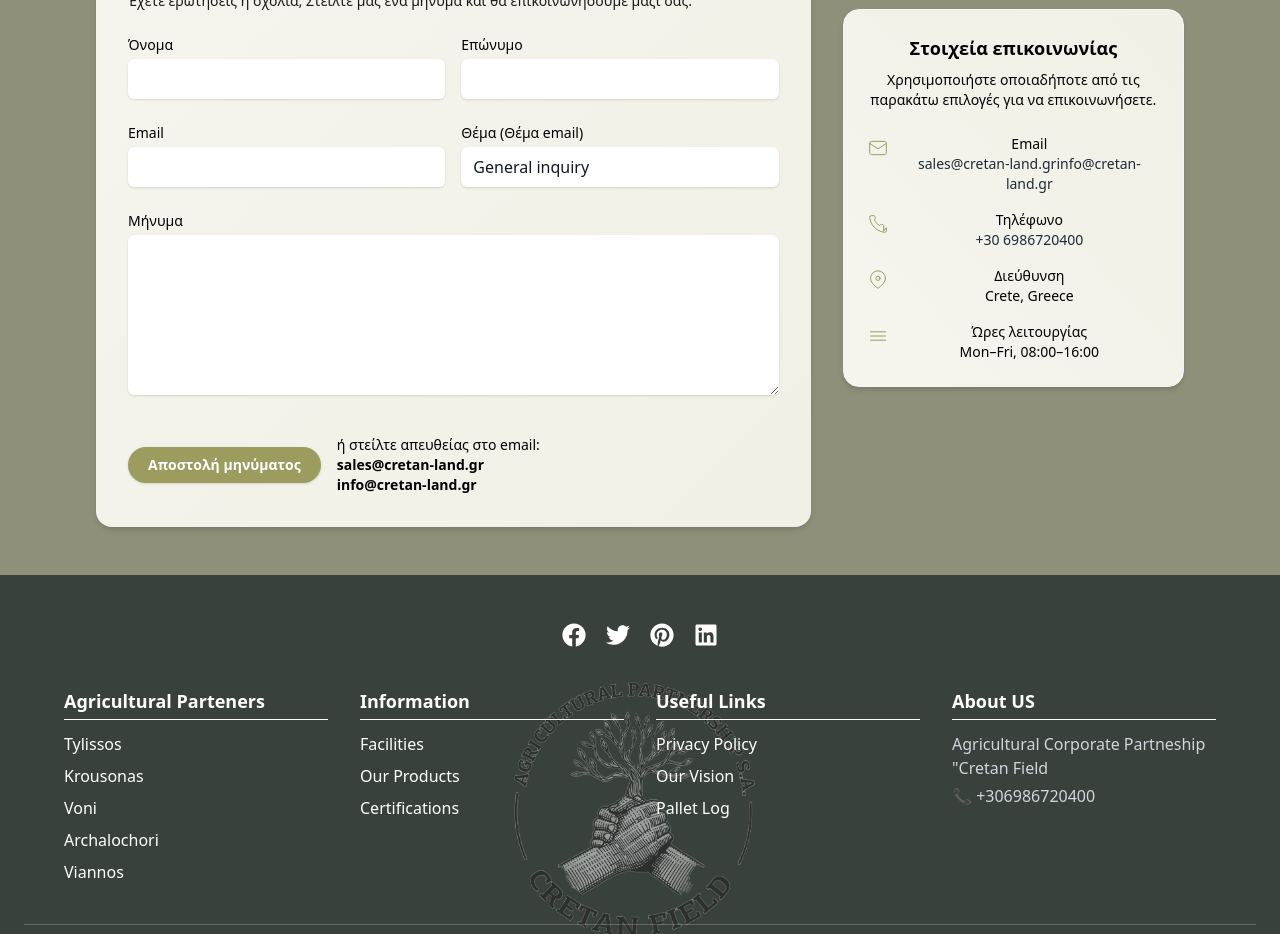
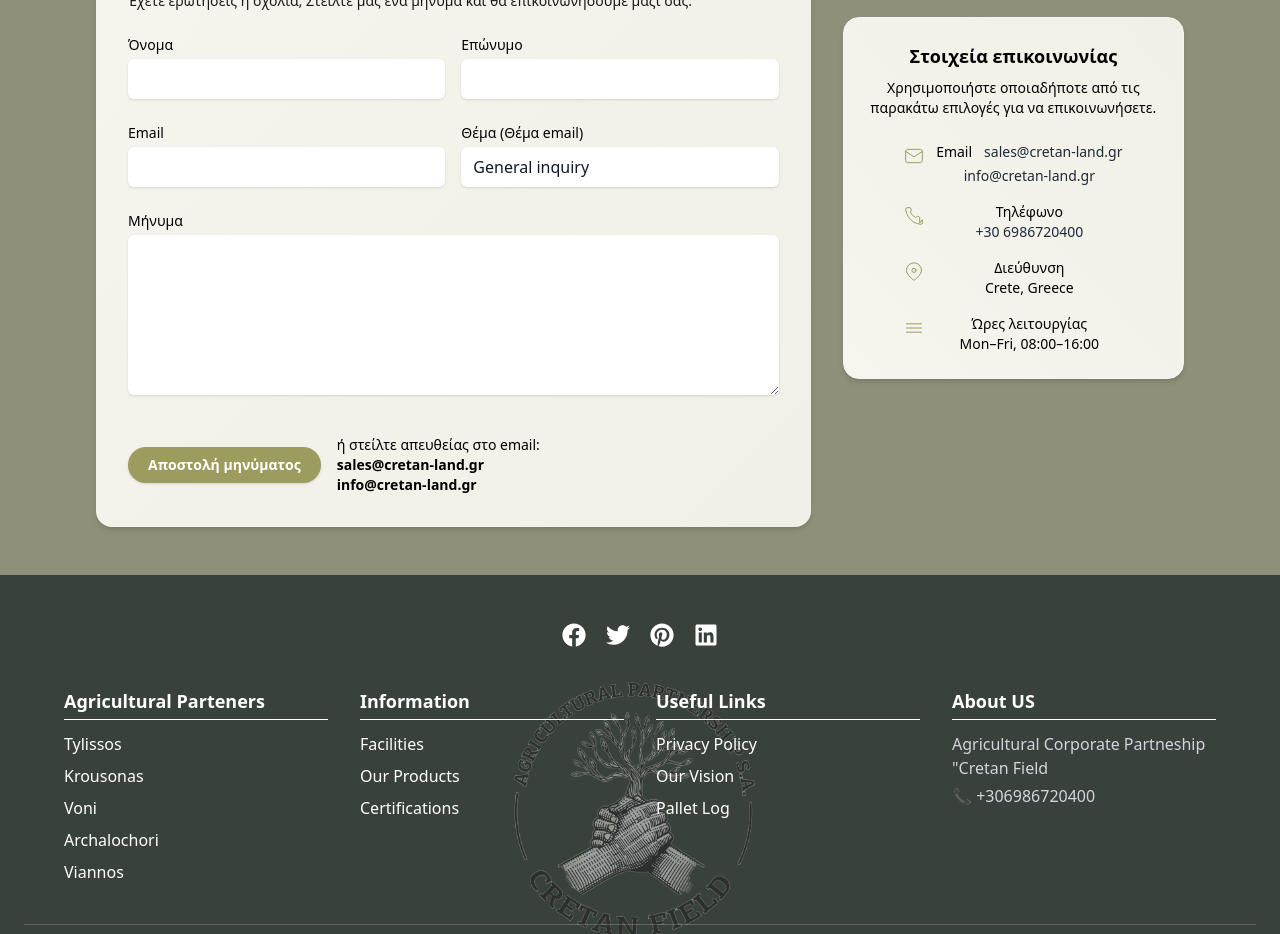
Before and after one commit to faidonasbougadakis/oil-website, a React (Vite) app: page /pallets in a window 1280 px wide. Shown: the part 980-1914 px from the top of the page. Built offline with nearby package versions, Linux system fonts and the light colour scheme.

Commit message:
chore(content): place sales_email on same line as label, info_email on next line

```diff
--- a/src/components/sections/ContactUs.tsx
+++ b/src/components/sections/ContactUs.tsx
@@ -317,8 +317,8 @@ export default function ContactUs({ language = "en" }: { language: "gr" | "en" }
                     <path d="M22 6.5L12 13 2 6.5" stroke="currentColor" strokeWidth="1.2" strokeLinecap="round" strokeLinejoin="round"/>
                   </svg>
                   <div className="flex-1 min-w-0">
-                    <dt className="font-medium">{t.emailLabel}</dt>
-                    <dd className="relative space-y-1">
+                    <div className="flex items-center gap-3">
+                      <dt className="font-medium">{t.emailLabel}</dt>
                       <a
                         href={`mailto:${contact.sales_email}`}
                         onClick={(e) => {
@@ -330,7 +330,9 @@ export default function ContactUs({ language = "en" }: { language: "gr" | "en" }
                       >
                         {contact.sales_email}
                       </a>
+                    </div>
 
+                    <dd className="relative mt-1">
                       <a
                         href={`mailto:${contact.info_email}`}
                         onClick={(e) => {
```
